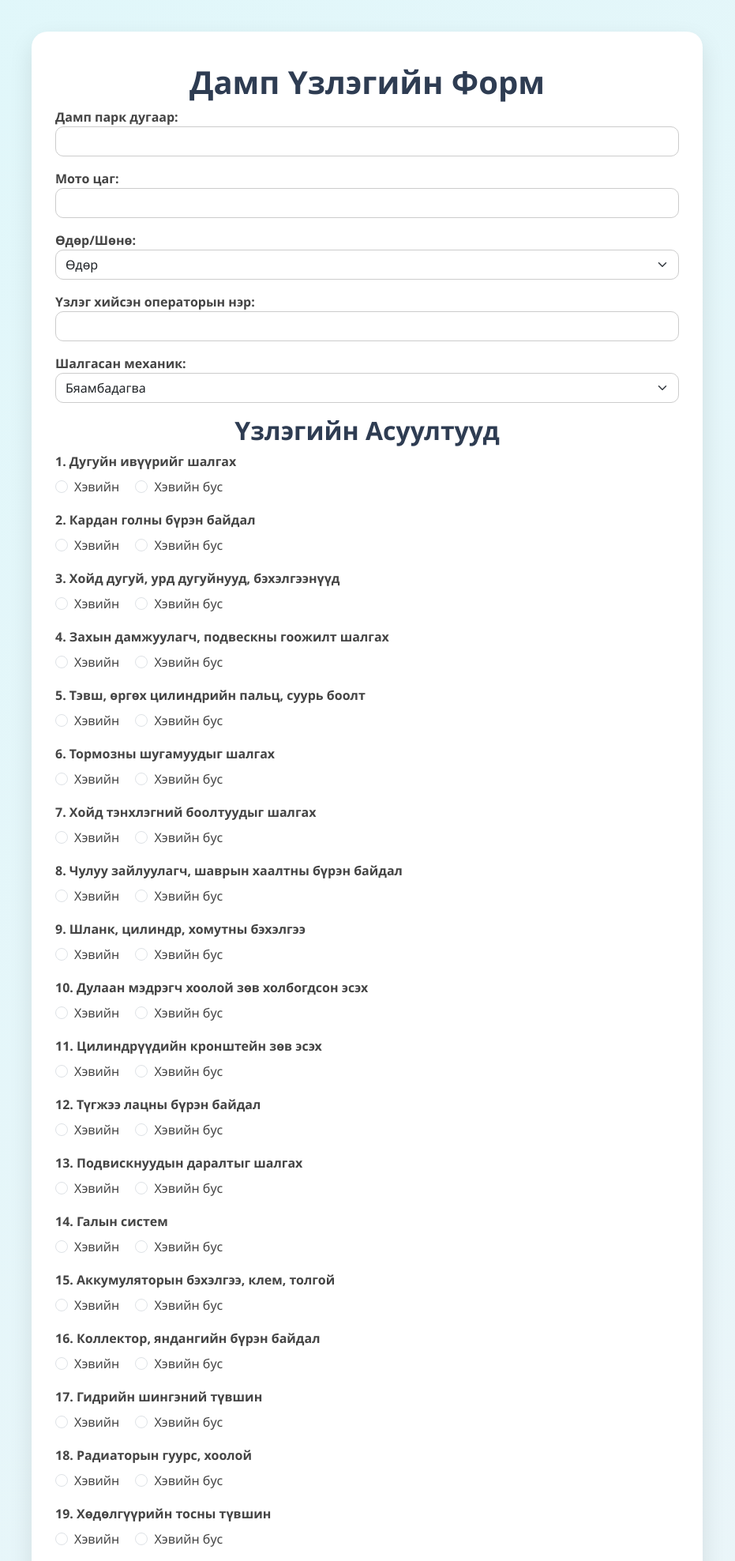
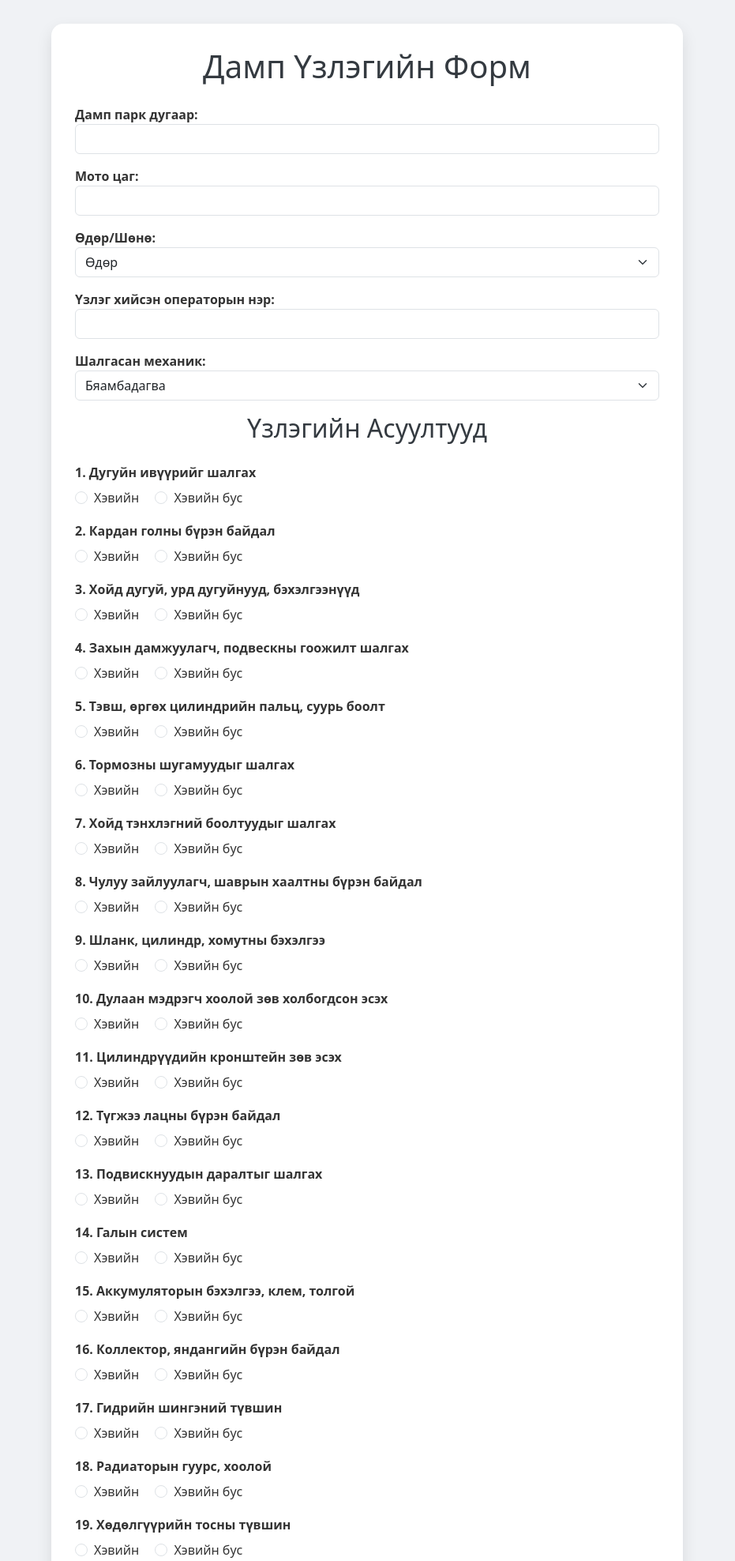
Before and after one commit to Munkhochir69/myproject, a Flask app: page / in a window 1280 px wide. Shown: the top 1976 px of the page at 79% size, without its empty margins (175-1106 px from the left). Run offline with Flask 3, Linux system fonts and the light colour scheme.

Commit message:
form.html

```diff
--- a/templates/form.html
+++ b/templates/form.html
@@ -9,42 +9,28 @@
     />
     <style>
       body {
-        background: linear-gradient(135deg, #e0f7fa, #f0f4f8);
-        font-family: 'Segoe UI', sans-serif;
+        background-color: #f0f2f5;
       }
       .form-container {
-        max-width: 850px;
-        margin: 40px auto;
-        background: #ffffff;
-        padding: 40px 30px;
-        border-radius: 20px;
-        box-shadow: 0px 12px 30px rgba(0, 0, 0, 0.1);
-      }
-      h1, h2 {
-        text-align: center;
-        color: #2e3c52;
-        font-weight: bold;
+        max-width: 800px;
+        margin: 30px auto;
+        background: #fff;
+        padding: 30px;
+        border-radius: 15px;
+        box-shadow: 0px 8px 20px rgba(0, 0, 0, 0.1);
       }
       label {
-        font-weight: 600;
-        color: #444;
+        font-weight: bold;
+        color: #333;
       }
-      input[type="text"],
-      select,
-      textarea {
-        border-radius: 10px !important;
-        border: 1px solid #ccc !important;
-        box-shadow: none !important;
-        transition: 0.3s;
-      }
-      input[type="text"]:focus,
-      select:focus,
-      textarea:focus {
-        border-color: #1976d2 !important;
-        box-shadow: 0 0 0 4px rgba(25, 118, 210, 0.2) !important;
+      h1,
+      h2 {
+        text-align: center;
+        margin-bottom: 25px;
+        color: #343a40;
       }
       input[type="file"] {
-        border: 2px dashed #90a4ae;
+        border: 2px dashed #6c757d;
         background-color: #f8f9fa;
         padding: 15px;
         border-radius: 10px;
@@ -176,11 +181,16 @@
       function previewImage(event) {
         const input = event.target;
         const preview = document.getElementById("preview");
+
         if (input.files && input.files[0]) {
           const reader = new FileReader();
           reader.onload = function (e) {
             preview.src = e.target.result;
             preview.style.display = "block";
+            preview.style.opacity = 0;
+            setTimeout(() => {
+              preview.style.opacity = 1;
+            }, 100);
           };
           reader.readAsDataURL(input.files[0]);
         }
```
Also changed, not shown: other parts of templates/form.html (+52 -33 lines).
